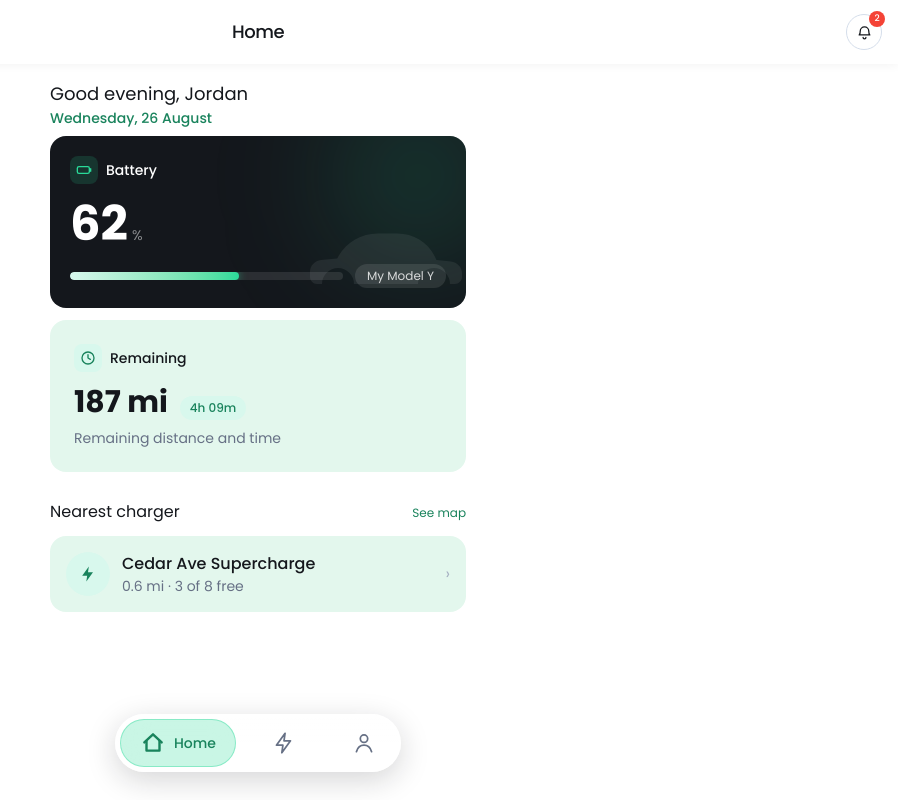
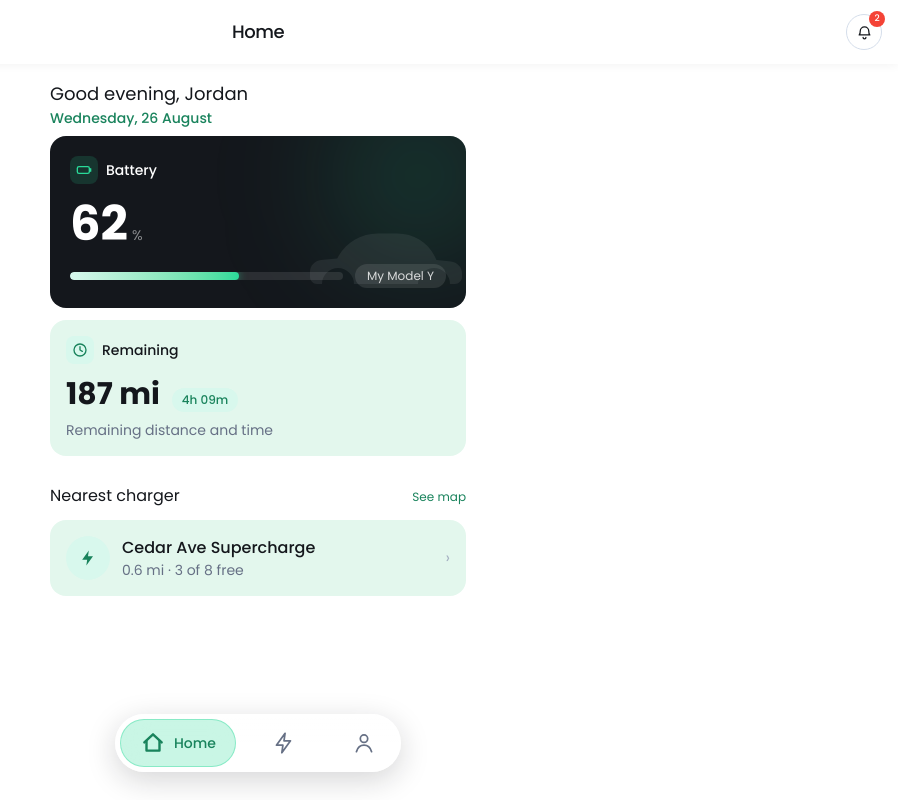
Before and after one commit to naghamalhamad/newREPO, a React (Vite) app: page /#/home in a window 1280 px wide. Shown: the whole page, without its empty margins (382-1280 px from the left). Built offline with nearby package versions, Linux system fonts and the light colour scheme.

Commit message:
Set Remaining card padding to 16px on all sides

```diff
--- a/src/pages/Home.jsx
+++ b/src/pages/Home.jsx
@@ -83,7 +83,7 @@ export default function Home() {
         </motion.section>
 
         <motion.section variants={item} className="mt-3">
-          <div className="rounded-card bg-surface p-6">
+          <div className="rounded-card bg-surface p-4">
             <div className="flex items-center gap-2">
               <span className="flex h-7 w-7 items-center justify-center rounded-lg bg-brand-tint text-brand-mid">
                 <svg width="16" height="16" viewBox="0 0 24 24" fill="none" stroke="currentColor" strokeWidth={2}>
```
